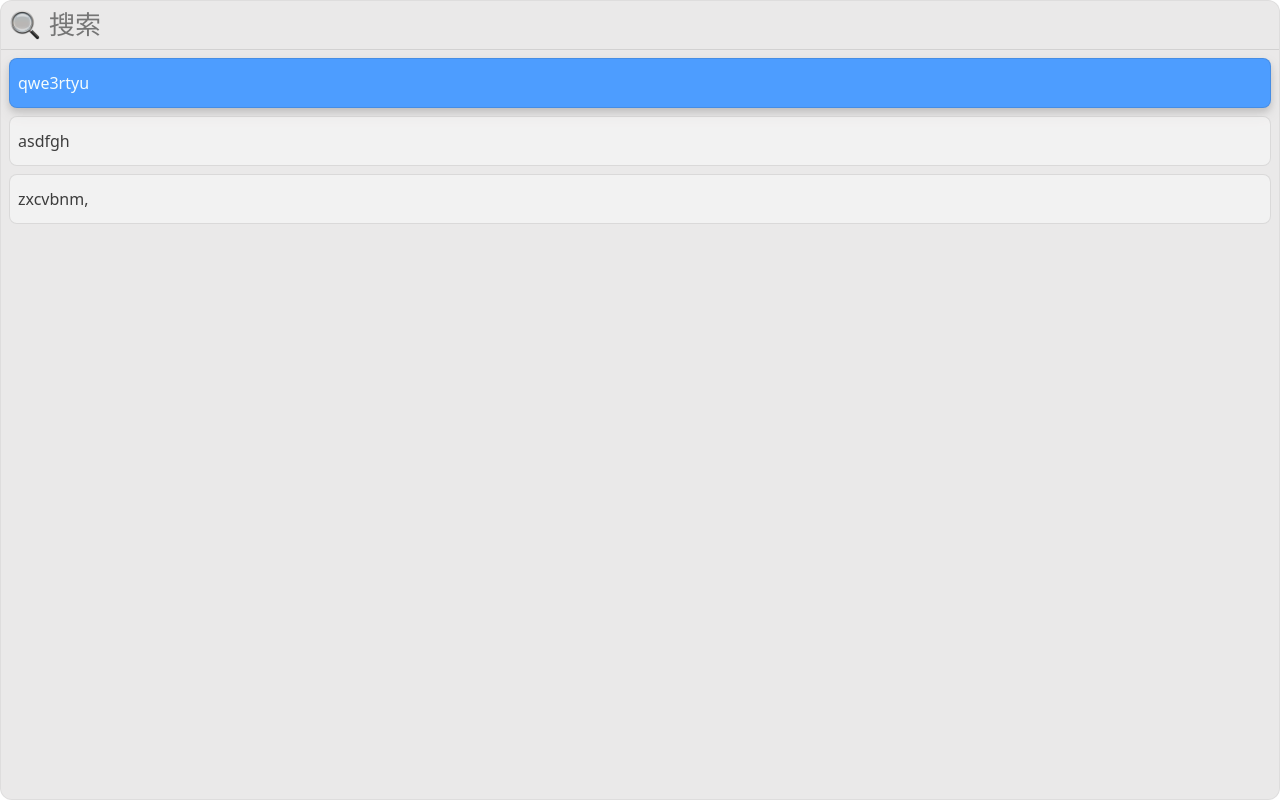
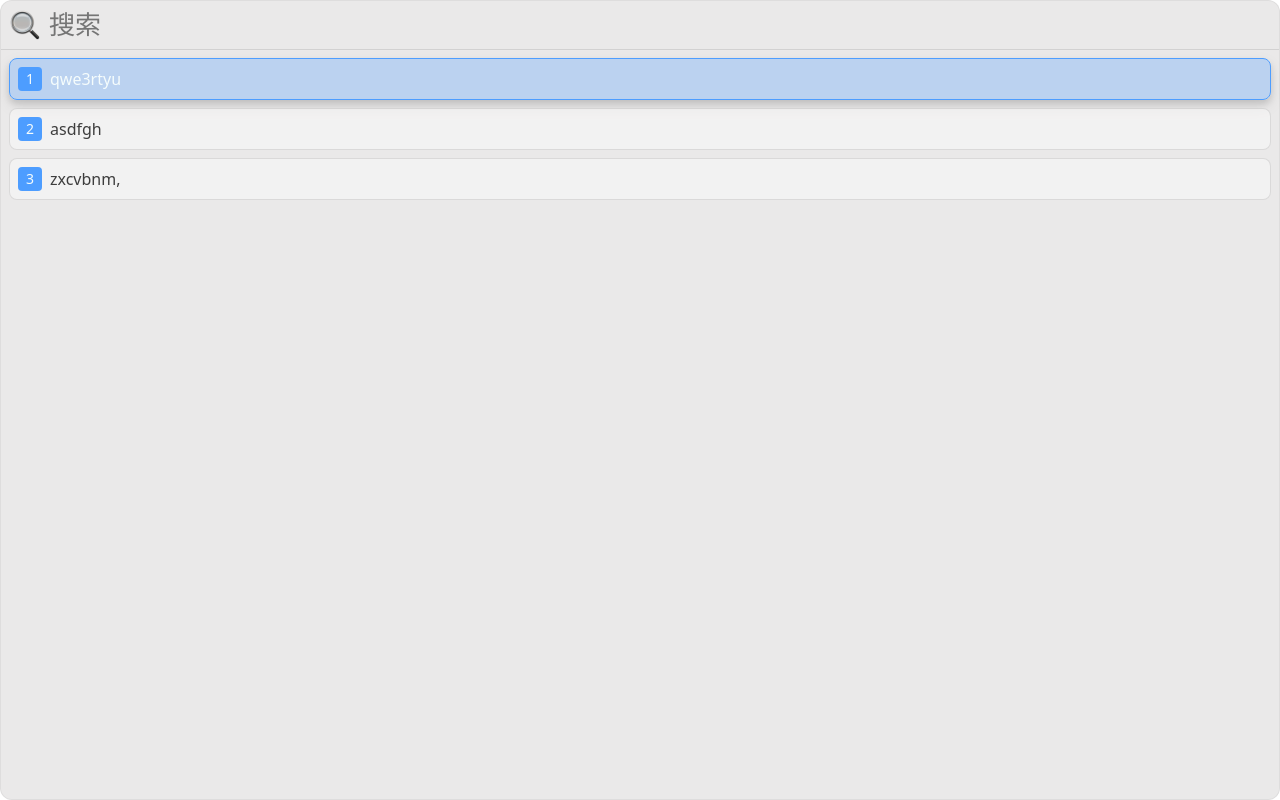
Before and after one commit to YornQiu/power-copy, a Vue app: page / in a window 1280 px wide. Built offline with nearby package versions, Linux system fonts and the light colour scheme.

Commit message:
feat: result list index

```diff
--- a/src/components/ResultList.vue
+++ b/src/components/ResultList.vue
@@ -20,6 +20,7 @@ defineEmits<{
         v-for="(e, i) in list"
         :key="i"
         :data="e"
+        :index="i"
         :selected="i === index"
         @click="$emit('clickItem', i)"
         @mouseenter="$emit('hoverItem', i)"
--- a/src/components/ResultListItem.vue
+++ b/src/components/ResultListItem.vue
@@ -1,26 +1,46 @@
 <script setup lang="ts">
 defineProps<{
   data: string;
+  index: number;
   selected?: boolean;
 }>();
 </script>
 
 <template>
-  <li class="result-list-item" :class="{ 'is-selected': selected }">{{ data }}</li>
+  <li class="result-list-item" :class="{ 'is-selected': selected }">
+    <span class="result-list-item__index">{{ index + 1 }}</span>
+    <div class="result-list-item__content">{{ data }}</div>
+    <span class="result-list-item__action"></span>
+  </li>
 </template>
 
 <style>
 .result-list-item {
-  line-height: 32px;
+  line-height: 1.5;
   padding: 8px;
   border-radius: 8px;
   border: 1px solid rgba(0, 0, 0, 0.1);
   background: rgba(255, 255, 255, 0.4);
+  display: flex;
 }
-
+.result-list-item__index {
+  width: 24px;
+  height: 24px;
+  color: #f5fcfc;
+  font-size: 14px;
+  line-height: 24px;
+  text-align: center;
+  border-radius: 4px;
+  background-color: rgba(77, 157, 255, 1);
+}
+.result-list-item__content {
+  flex: 1;
+  padding: 0 8px;
+}
 .result-list-item.is-selected {
   color: #f5fcfc;
-  background-color: #4d9dff;
+  background-color: rgba(77, 157, 255, 0.3);
+  border: 1px solid rgba(77, 157, 255, 1);
   box-shadow: 0 4px 6px rgba(0, 0, 0, 0.122), 0 6px 16px rgba(0, 0, 0, 0.078);
 }
 
```
